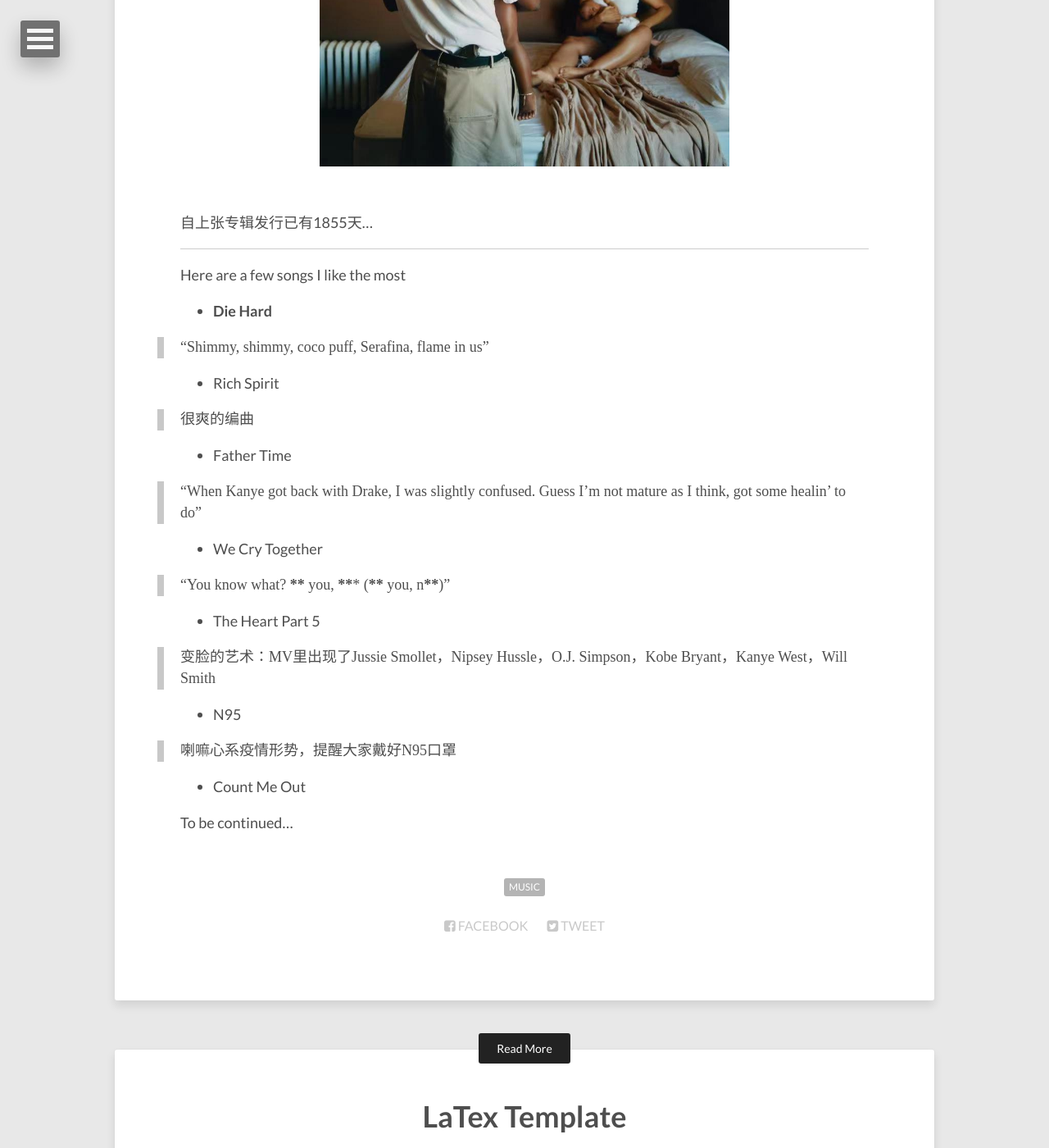
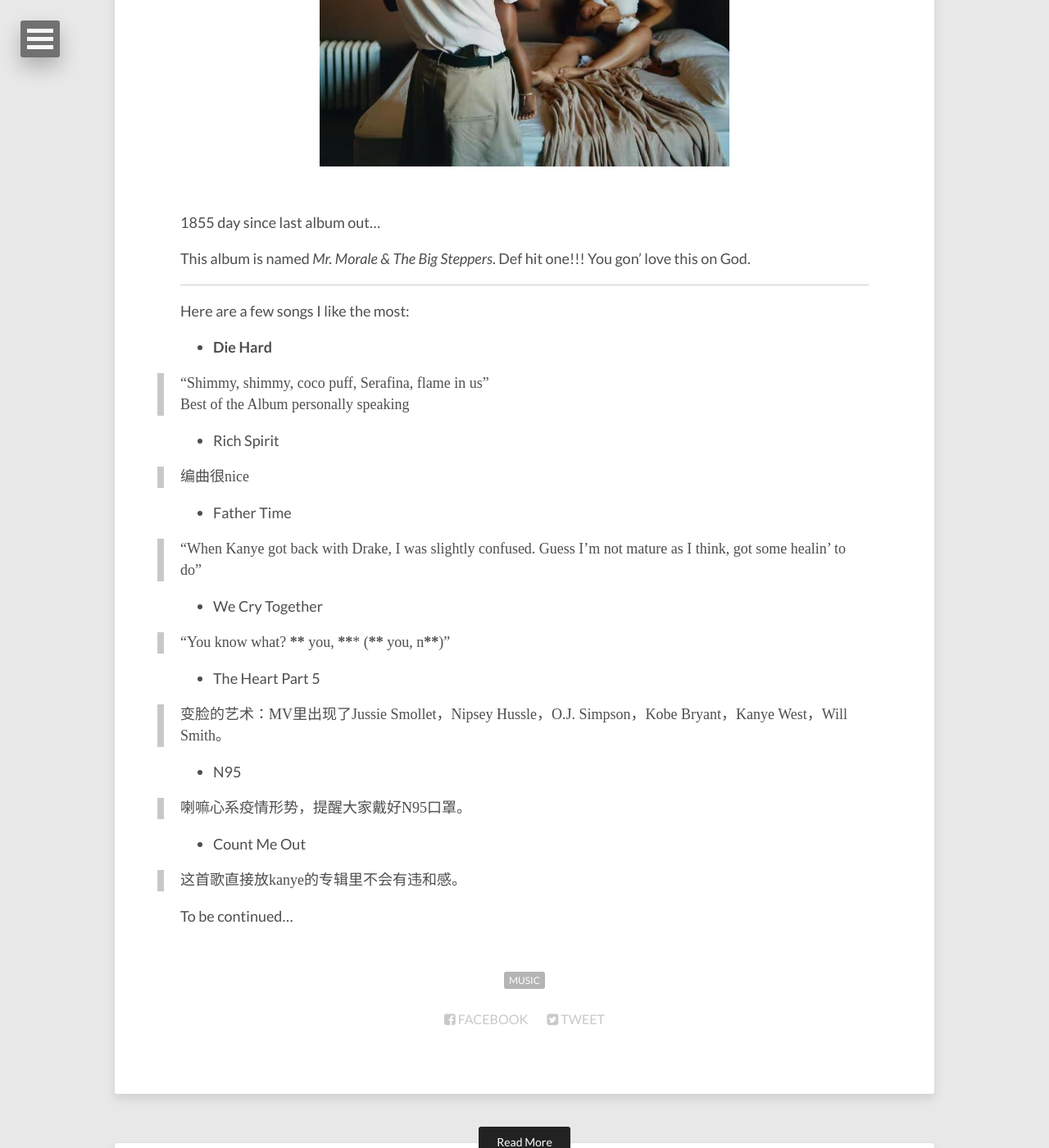
Before and after one commit to lucameng/lucameng.github.io, a Jekyll site: the page built from _posts/2022-05-20-kendrick-lamar.md, in a window 1280 px wide and 1400 px high, scrolled down 1139 px. Shown: the whole window at 82% size. Built offline with Jekyll 4.4.1, drawn with Linux system fonts in a browser that asks for light colours; some of the changed text lies outside the part shown.

Commit message:
update post

```diff
--- a/_posts/2022-05-20-kendrick-lamar.md
+++ b/_posts/2022-05-20-kendrick-lamar.md
@@ -23,19 +23,22 @@ ___
 	</p>
 </figure>
 
-自上张专辑发行已有1855天...
+1855 day since last album out...
+
+This album is named *Mr. Morale & The Big Steppers*. Def hit one!!! You gon' love this on God.
 
 ___
 
-Here are a few songs I like the most
+Here are a few songs I like the most:
 
 - **Die Hard**
 
 > "Shimmy, shimmy, coco puff, Serafina, flame in us"
+> Best of the Album personally speaking
 
 - Rich Spirit
 
-> 很爽的编曲
+> 编曲很nice
 
 - Father Time
 
@@ -47,13 +50,14 @@ Here are a few songs I like the most
 
 - The Heart Part 5
 
-> 变脸的艺术：MV里出现了Jussie Smollet，Nipsey Hussle，O.J. Simpson，Kobe Bryant，Kanye West，Will Smith
+> 变脸的艺术：MV里出现了Jussie Smollet，Nipsey Hussle，O.J. Simpson，Kobe Bryant，Kanye West，Will Smith。
 
 - N95
 
-> 喇嘛心系疫情形势，提醒大家戴好N95口罩
+> 喇嘛心系疫情形势，提醒大家戴好N95口罩。
 
 - Count Me Out
 
+> 这首歌直接放kanye的专辑里不会有违和感。
 
 To be continued...
```
